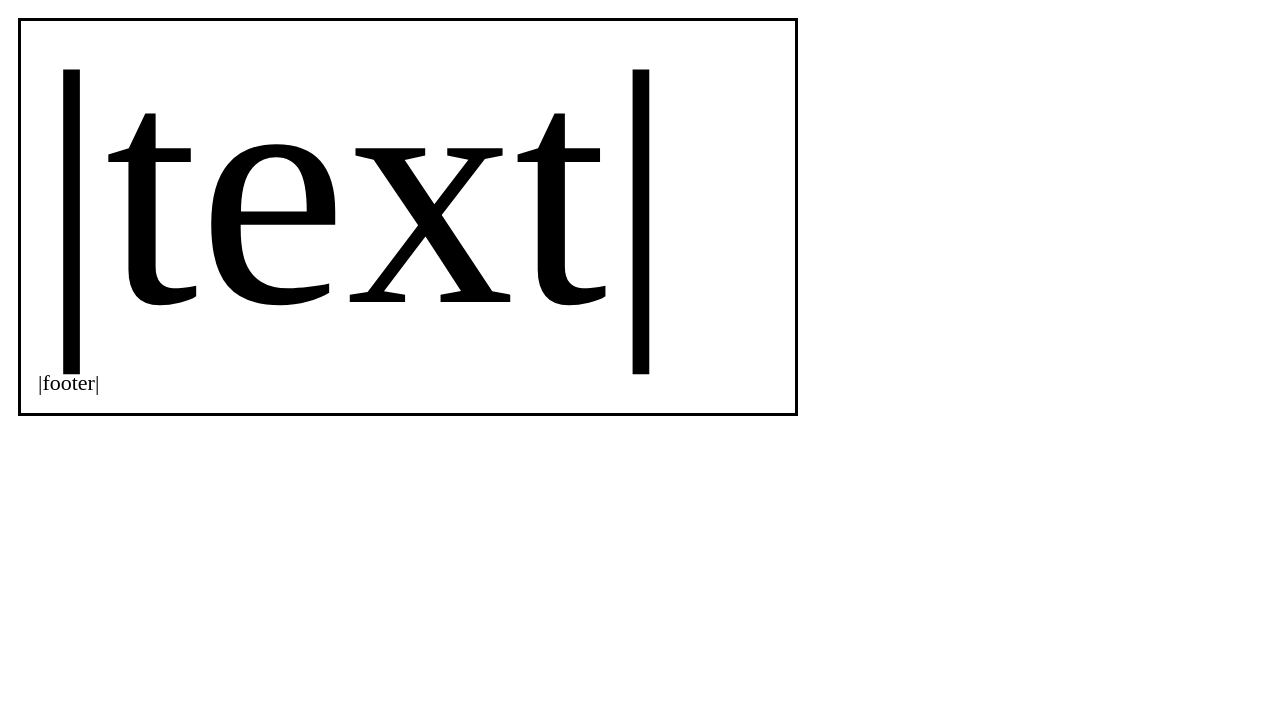
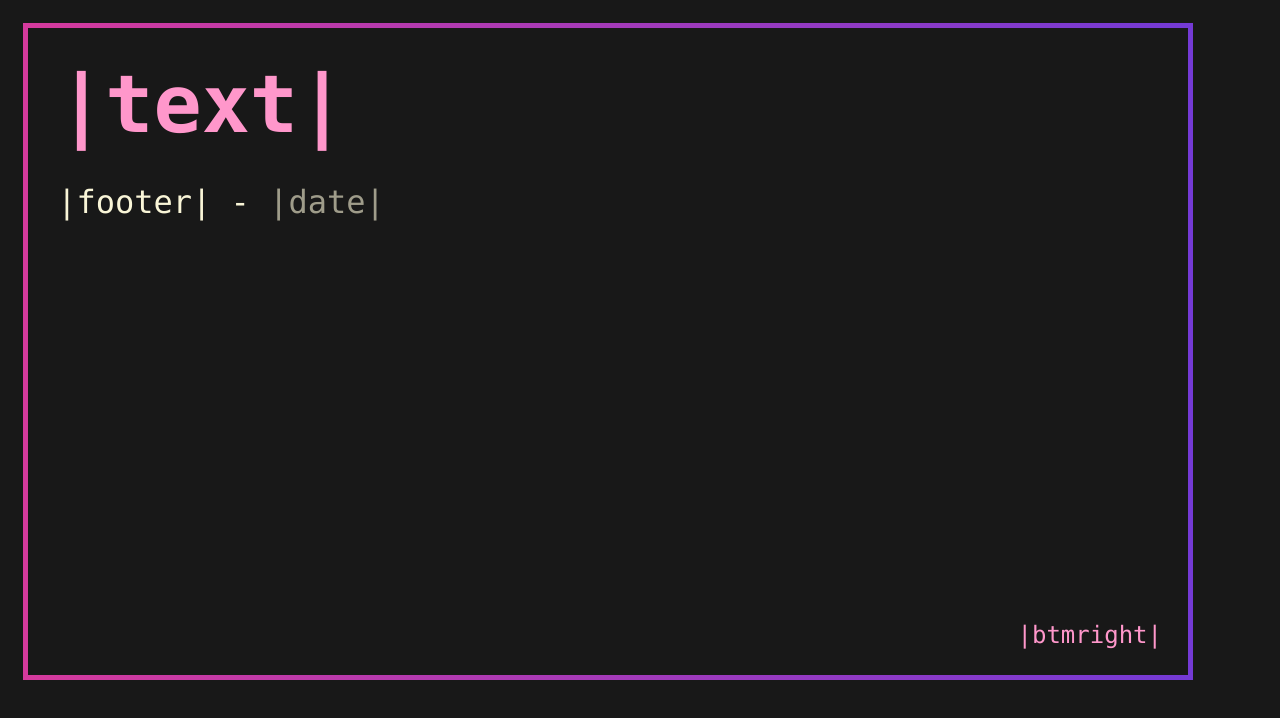
Before and after one commit to shaunakg/portfolio-og, a website: page template.html in a window 1280 px wide. Drawn offline with Linux system fonts and the light colour scheme.

Commit message:
update template

```diff
--- a/package.json
+++ b/package.json
@@ -15,6 +15,7 @@
   "license": "MIT",
   "devDependencies": {
     "eslint": "^8.13.0",
+    "nodemon": "^2.0.20",
     "vite": "^2.7.13",
     "vite-plugin-node": "^0.0.15"
   },
--- a/template.html
+++ b/template.html
@@ -7,9 +7,16 @@
 
       body,
       section {
-        width: 800px;
-        height: 418px;
+        width: 1200px;
+        height: 687px;
         position: relative;
+
+        font-family: Menlo, Fira Code, Monaco, Lucida Console, Liberation Mono,
+        DejaVu Sans Mono, Bitstream Vera Sans Mono, Courier New, monospace,
+        serif;
+
+        background-color: #181818;
+        color: #f9f5d7;
       }
 
       body.debug .text {
@@ -25,12 +32,21 @@
       }
 
       .rectangle {
+
         position: absolute;
-        top: 10px;
-        right: 10px;
-        bottom: 10px;
-        left: 10px;
-        border: 3px solid #000;
+
+        --spacing: 15px;
+
+        top: var(--spacing);
+        right: var(--spacing);
+        bottom: var(--spacing);
+        left: var(--spacing);
+
+        border: 10px solid;
+        border-image-slice: 1;
+        border-width: 5px;
+        border-image-source: linear-gradient(to left, #743ad5, #d53a9d);
+
       }
 
       .container {
@@ -39,8 +55,10 @@
         right: 30px;
         left: 30px;
         bottom: 30px;
-        display: flex;
-        flex-direction: column;
+        /* display: flex;
+        flex-direction: column; */
+
+        padding: 1.2rem;
       }
 
       .text {
@@ -50,16 +68,33 @@
 
       .domain {
         margin-top: 30px;
-        font-size: 22px;
-      }
-
-      .domain:empty {
-        display: none;
+        font-size: 2rem;
       }
 
       .spy {
-        font-size: 16px;
-        display: inline-block;
+        display: block;
+        color: #ff97cb;
+
+        line-height: 1.2;
+
+        font-weight: bold;
+        font-size: 5rem;
+      }
+
+      .sep {
+        margin-left: 0 1rem;
+      }
+
+      .date {
+        opacity: 0.6;
+      }
+
+      .btmright {
+        position: absolute;
+        bottom: 1rem;
+        right: 1rem;
+        font-size: 1.5rem;
+        color: #ff97cb;
       }
     </style>
   </head>
@@ -72,37 +107,20 @@
         <div class="text">
           <div class="spy">|text|</div>
         </div>
-        <div class="domain">|footer|</div>
+        <div class="domain">
+          <span class="footer" id="footer">
+            |footer|
+          </span>
+          <span class="sep">-</span>
+          <span class="date" id="date">
+            |date|
+          </span>
+        </div>
+
+        <div class="btmright">
+          |btmright|
+        </div>
       </div>
     </section>
   </body>
-
-  <script>
-    function updateSize() {
-      const wrapper = document.querySelector('.text').getBoundingClientRect()
-      const text = document.querySelector('.spy')
-      let inside = true
-      let size = 16
-
-      while (inside) {
-        const pos = text.getBoundingClientRect()
-        const height = pos.height
-        const width = pos.width
-
-        if (height > wrapper.height || width > wrapper.width) {
-          inside = false
-          size -= 1
-        } else {
-          size += 1
-        }
-
-        text.style.fontSize = size + 'px'
-        text.style.lineHeight = size * 0.9 + 'px'
-      }
-    }
-
-    ;(function () {
-      updateSize()
-    })()
-  </script>
 </html>
```
Also changed, not shown: app.js (+5 -37 lines), template-att.html (deleted, +0 -118 lines), 1 other file.
